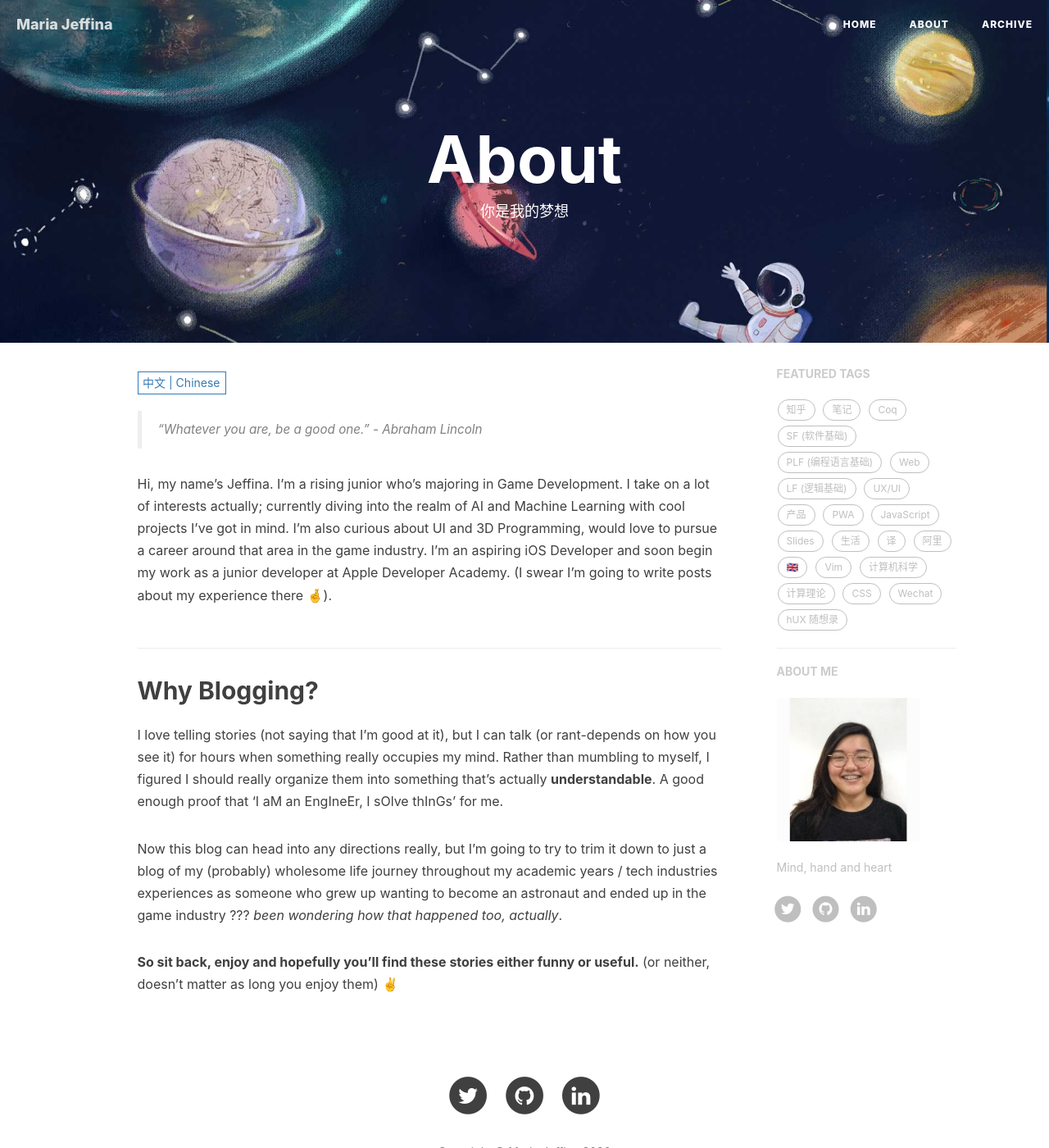
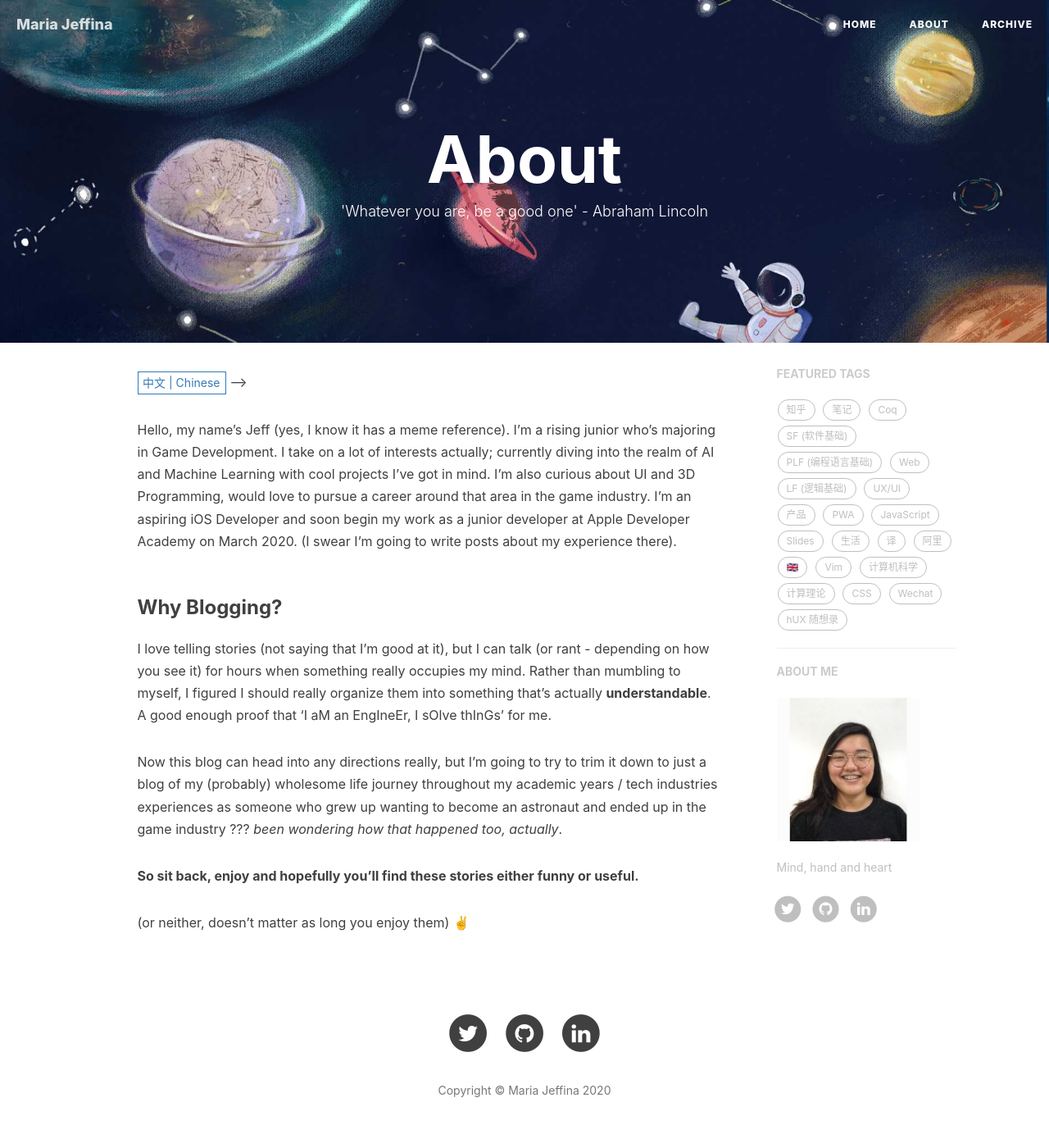
Before and after one commit to maiesey/maiesey.github.io, a Jekyll site: the page built from about.html, in a window 1280 px wide and 1400 px high. Shown: the whole window at 82% size. Built offline with Jekyll 4.4.1, drawn with Linux system fonts in a browser that asks for light colours; nearby versions of some CDN libraries; comment, search, counter and statistics services are not loaded.

Commit message:
technical updates
- about.md
- updating footer.html layouts and multilingual settings

```diff
--- a/_includes/about/en.md
+++ b/_includes/about/en.md
@@ -1,11 +1,10 @@
-> "Whatever you are, be a good one." - Abraham Lincoln
+Hello, my name's Jeff (yes, I know it has a meme reference). I'm a rising junior who's majoring in Game Development. I take on a lot of interests actually; currently diving into the realm of AI and Machine Learning with cool projects I've got in mind. I'm also curious about UI and 3D Programming, would love to pursue a career around that area in the game industry. I'm an aspiring iOS Developer and soon begin my work as a junior developer at Apple Developer Academy on March 2020. (I swear I'm going to write posts about my experience there).
 
-Hi, my name's Jeffina. I'm a rising junior who's majoring in Game Development. I take on a lot of interests actually; currently diving into the realm of AI and Machine Learning with cool projects I've got in mind. I'm also curious about UI and 3D Programming, would love to pursue a career around that area in the game industry. I'm an aspiring iOS Developer and soon begin my work as a junior developer at Apple Developer Academy. (I swear I'm going to write posts about my experience there 🤞).
-
-## Why Blogging?
-I love telling stories (not saying that I'm good at it), but I can talk (or rant-depends on how you see it) for hours when something really occupies my mind. Rather than mumbling to myself, I figured I should really organize them into something that's actually **understandable**. A good enough proof that 'I aM an EngIneEr, I sOlve thInGs' for me.
+### Why Blogging?
+I love telling stories (not saying that I'm good at it), but I can talk (or rant - depending on how you see it) for hours when something really occupies my mind. Rather than mumbling to myself, I figured I should really organize them into something that's actually **understandable**. A good enough proof that 'I aM an EngIneEr, I sOlve thInGs' for me.
 
 Now this blog can head into any directions really, but I'm going to try to trim it down to just a blog of my (probably) wholesome life journey throughout my academic years / tech industries experiences as someone who grew up wanting to become an astronaut and ended up in the game industry ??? *been wondering how that happened too, actually*.
 
 **So sit back, enjoy and hopefully you'll find these stories either funny or useful.**
+
 (or neither, doesn't matter as long you enjoy them) ✌️
--- a/_includes/footer.html
+++ b/_includes/footer.html
@@ -9,12 +9,12 @@
                 <p class="copyright text-muted">
                     Copyright &copy; {{ site.title }} {{ site.time | date: '%Y' }}
                     <br>
-                    Powered by <a href="http://huangxuan.me">Hux Blog</a> |
+                    <!-- Powered by <a href="http://huangxuan.me">Hux Blog</a> |
                     <iframe
                         style="margin-left: 2px; margin-bottom:-5px;"
                         frameborder="0" scrolling="0" width="100px" height="20px"
                         src="https://ghbtns.com/github-btn.html?user=huxpro&repo=huxpro.github.io&type=star&count=true" >
-                    </iframe>
+                    </iframe> -->
                 </p>
             </div>
         </div>
--- a/about.html
+++ b/about.html
@@ -1,12 +1,12 @@
 ---
 layout: page
 title: "About"
-description: "你是我的梦想"
+description: "'Whatever you are, be a good one' - Abraham Lincoln"
 header-img: "img/about-bg.jpg"
 multilingual: true
 ---
 
-{% include multilingual-sel.html %}
+<!-- {% include multilingual-sel.html %} -->
 
 <!-- Chinese Version -->
 <!-- <div class="zh post-container">
```
